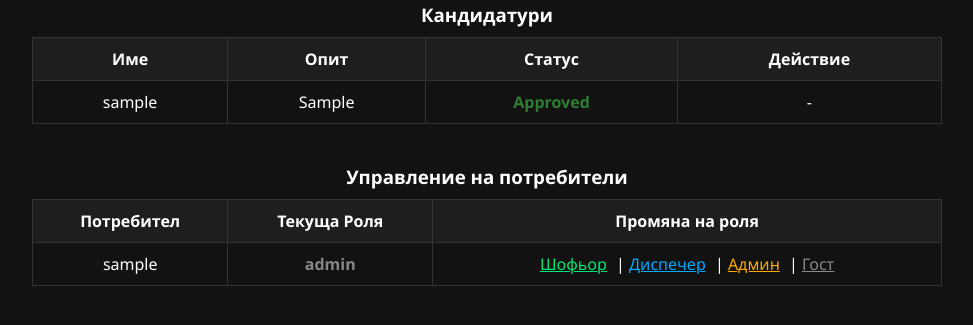
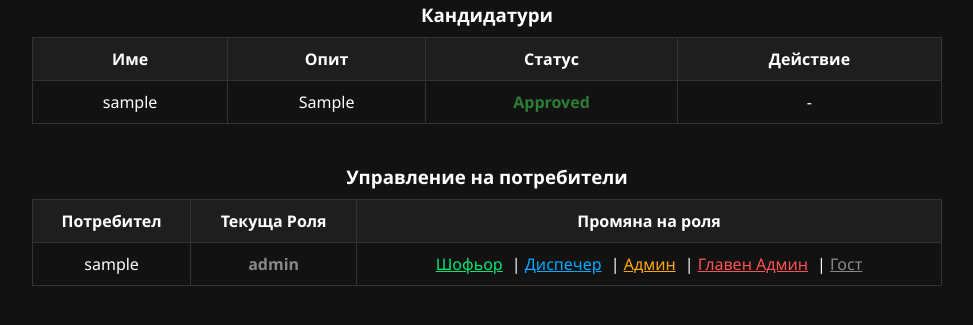
Before and after one commit to s1lly-work/novatransit, a Flask app: template templates/admin.html in a window 1280 px wide. Shown: the part 173-498 px from the top of the page, without its empty margins (153-1126 px from the left). Run offline with Flask 3, Linux system fonts and the light colour scheme; the template is opened without the code that fills it: values that come from a table or form of the project are taken from there, others are empty; tables that the repository leaves empty hold one stand-in row (values such as "Sample post").

Commit message:
Update admin.html

```diff
--- a/templates/admin.html
+++ b/templates/admin.html
@@ -59,10 +59,11 @@
                 {% if u.username == 's1llyy' %}
                     -
                 {% else %}
-                    <a href="{{ url_for('set_role', user_id=u.id, new_role='Шофьор') }}" style="color: #00e676; margin-right: 5px;">Шофьор</a> |
-                    <a href="{{ url_for('set_role', user_id=u.id, new_role='Диспечер') }}" style="color: #00aaff; margin-right: 5px;">Диспечер</a> |
-                    <a href="{{ url_for('set_role', user_id=u.id, new_role='Администратор') }}" style="color: #ffaa00; margin-right: 5px;">Админ</a> |
-                    <a href="{{ url_for('set_role', user_id=u.id, new_role='Гост') }}" style="color: #888;">Гост</a>
+                    <a href="{{ url_for('update_role', user_id=u.id, role='Шофьор') }}" style="color: #00e676; margin-right: 5px;">Шофьор</a> |
+                    <a href="{{ url_for('update_role', user_id=u.id, role='Диспечер') }}" style="color: #00aaff; margin-right: 5px;">Диспечер</a> |
+                    <a href="{{ url_for('update_role', user_id=u.id, role='Администратор') }}" style="color: #ffaa00; margin-right: 5px;">Админ</a> |
+                    <a href="{{ url_for('update_role', user_id=u.id, role='Главен Администратор') }}" style="color: #ff5252; margin-right: 5px;">Главен Админ</a> |
+                    <a href="{{ url_for('update_role', user_id=u.id, role='Гост') }}" style="color: #888;">Гост</a>
                 {% endif %}
             </td>
         </tr>
```
